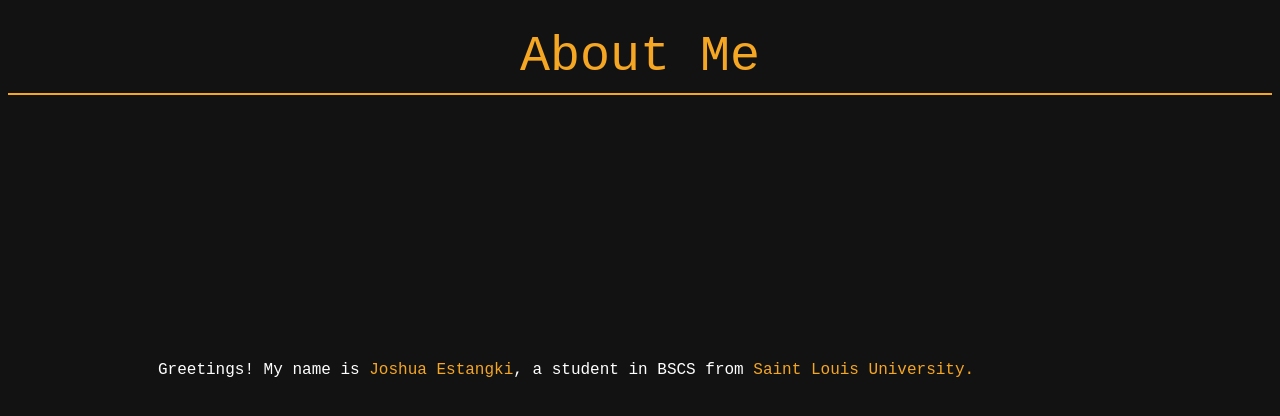
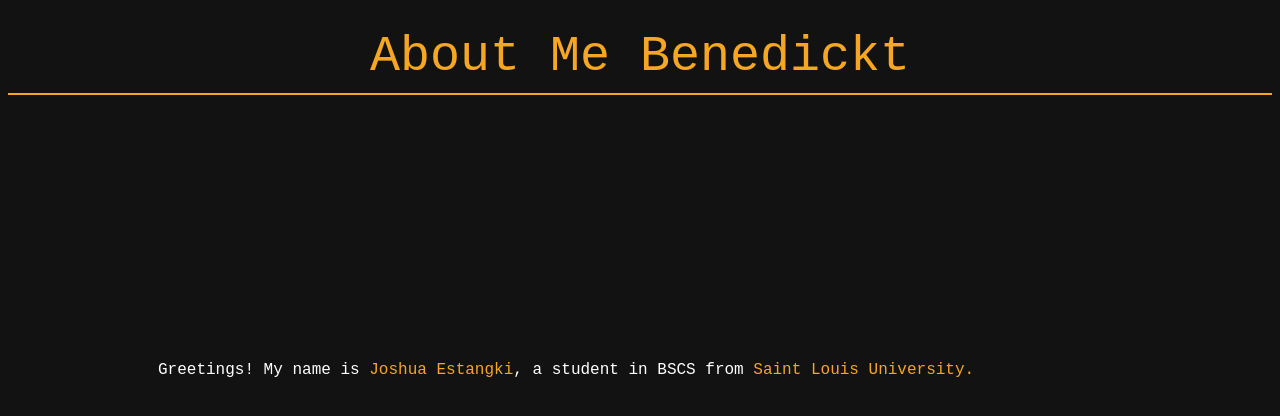
Before and after one commit to benedicktjbe/benedickt_website, a plain HTML site: page about.html in a window 1280 px wide. Drawn offline with Linux system fonts and the light colour scheme.

Commit message:
I added this

```diff
--- a/about.html
+++ b/about.html
@@ -9,7 +9,7 @@
     </head>
 
     <body>
-        <header>About Me</header>
+        <header>About Me Benedickt</header>
         <hr>
 
         <p class = "text">Greetings! My name is <span style = "color: #f5a623"> Joshua Estangki</span>,
```
